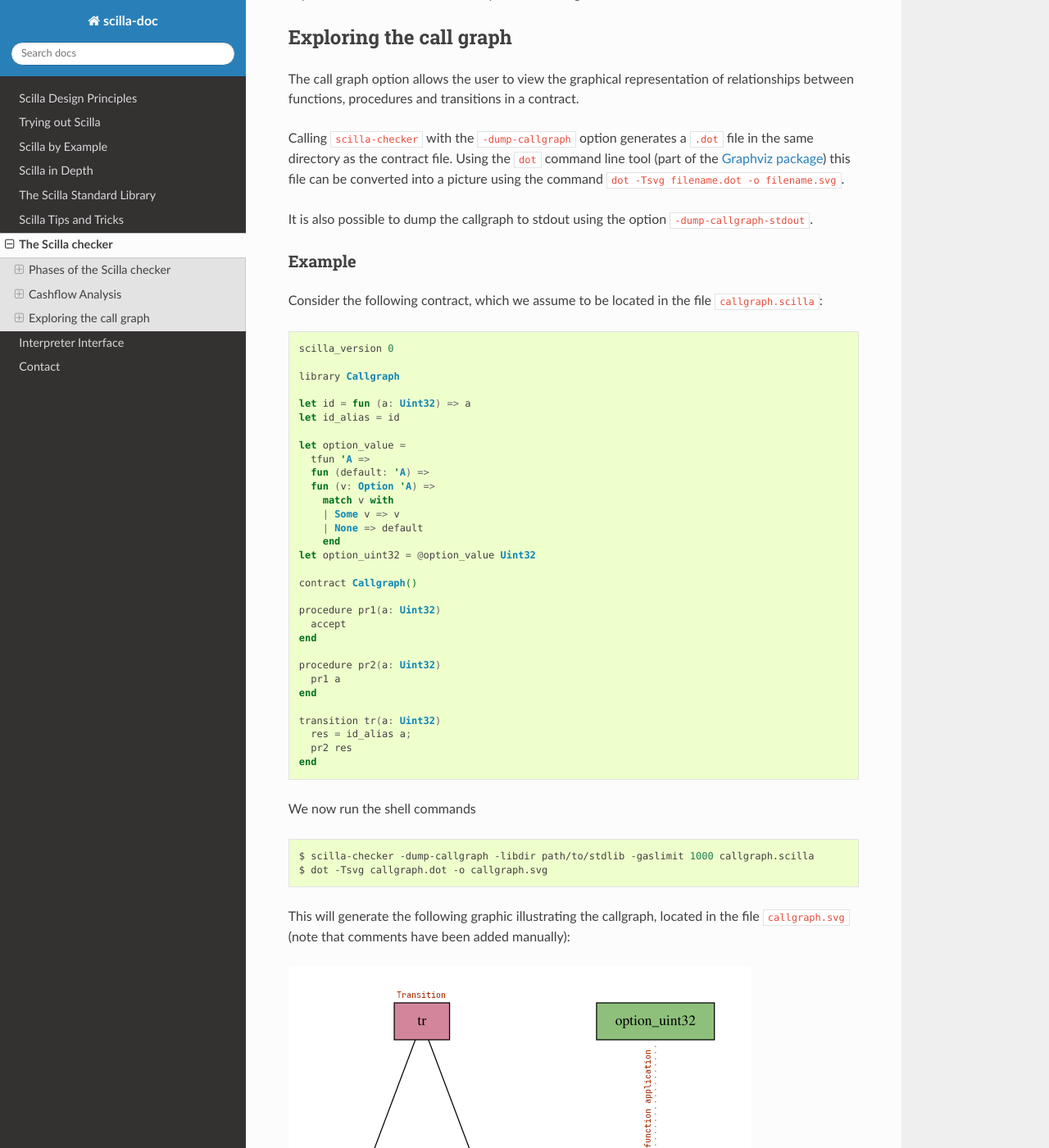
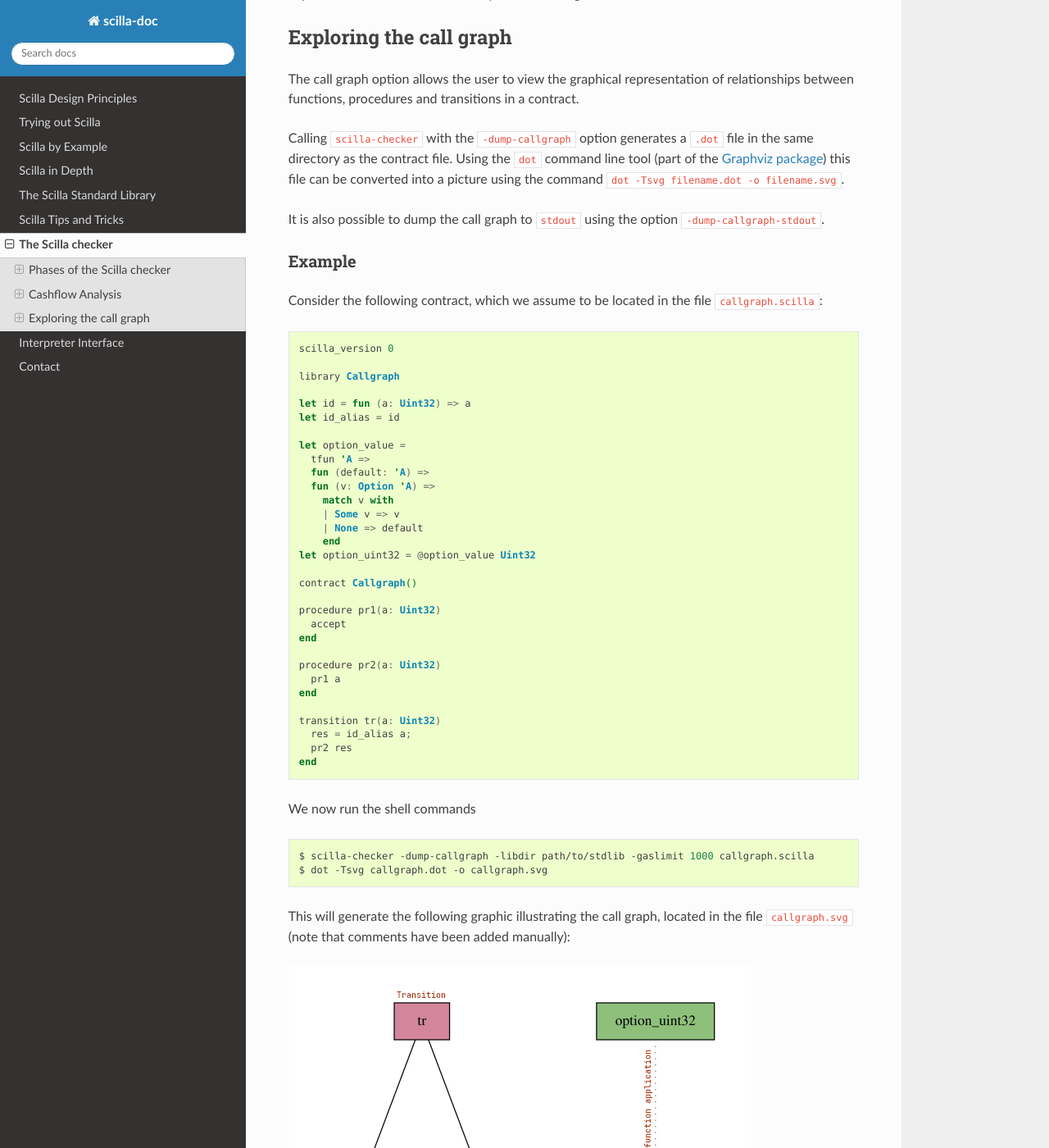
Before and after one commit to Zilliqa/scilla-docs, a Sphinx documentation site: the page built from docs/source/scilla-checker.rst, in a window 1280 px wide and 1400 px high, scrolled down 8787 px. Shown: the whole window at 82% size. Built offline with Sphinx 7.4.7 and the Read the Docs theme 2.0.0, drawn with Linux system fonts in a browser that asks for light colours.

Commit message:
Spellcheck fixes

```diff
--- a/docs/source/scilla-checker.rst
+++ b/docs/source/scilla-checker.rst
@@ -520,14 +520,12 @@ file. Using the ``dot`` command line tool (part of the `Graphviz
 package <https://graphviz.org/>`_) this file can be converted into a
 picture using the command ``dot -Tsvg filename.dot -o filename.svg``.
 
-It is also possible to dump the callgraph to stdout using the option
-``-dump-callgraph-stdout``.
+It is also possible to dump the call graph to ``stdout`` using the option ``-dump-callgraph-stdout``.
 
 Example
 *******
 
-Consider the following contract, which we assume to be located in the
-file ``callgraph.scilla``:
+Consider the following contract, which we assume to be located in the file ``callgraph.scilla``:
 
 .. code-block:: ocaml
 
@@ -570,7 +568,7 @@ We now run the shell commands
                 $ scilla-checker -dump-callgraph -libdir path/to/stdlib -gaslimit 1000 callgraph.scilla
                 $ dot -Tsvg callgraph.dot -o callgraph.svg
 
-This will generate the following graphic illustrating the callgraph,
+This will generate the following graphic illustrating the call graph,
 located in the file ``callgraph.svg`` (note that comments have been
 added manually):
 
```
